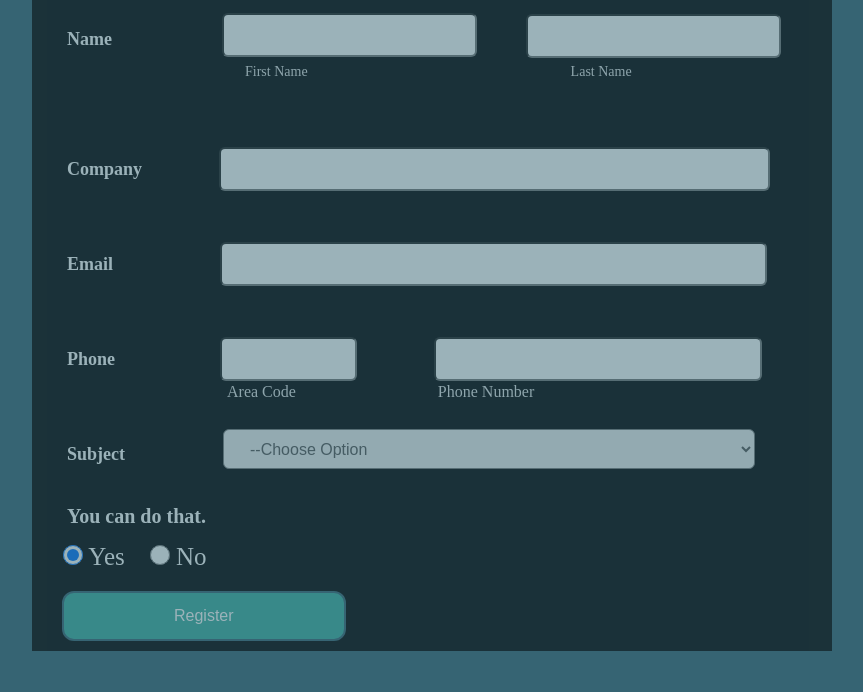
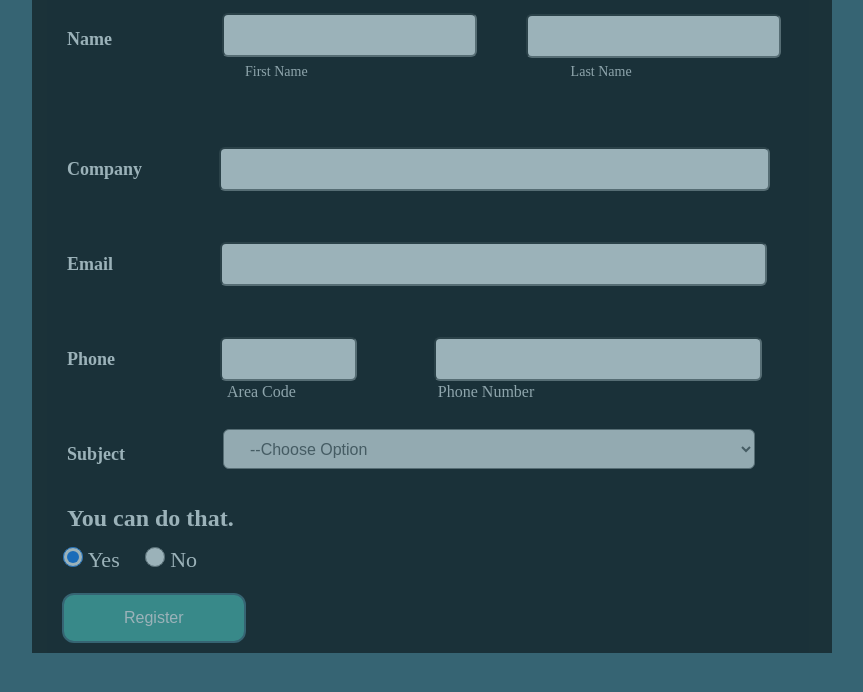
Before and after one commit to imran709/form, a plain HTML site: page index.html in a window 1280 px wide. Shown: the part 108-800 px from the top of the page, without its empty margins (208-1071 px from the left). Drawn offline with Linux system fonts and the light colour scheme.

Commit message:
Add files via upload

```diff
--- a/css/styl.css
+++ b/css/styl.css
@@ -12,8 +12,7 @@ body{
     background-size: cover;
     min-height: 100vh;
     margin-top: 40px;
-    font-family: serif;
-
+    font-family: revert;
 }
 .regform{
 
@@ -167,11 +166,11 @@ form{
 #coustomar{
     margin-left: 25px;
     color: white;
-    font-size: 20px;
+    font-size: 24px;
 }
 .radio{
     display: inline-block;
-    font-size: 25px;
+    font-size: 22px;
     margin-left: 21px;
     margin-top: 15px;
     color: #fff;
@@ -190,7 +189,7 @@ button{
     text-align: center;
     border-radius: 12px;
     border: 2px solid #366473;
-    padding: 14px 110px;
+    padding: 14px 60px;
     outline: none;
     color: #fff;
     cursor: pointer;
```
